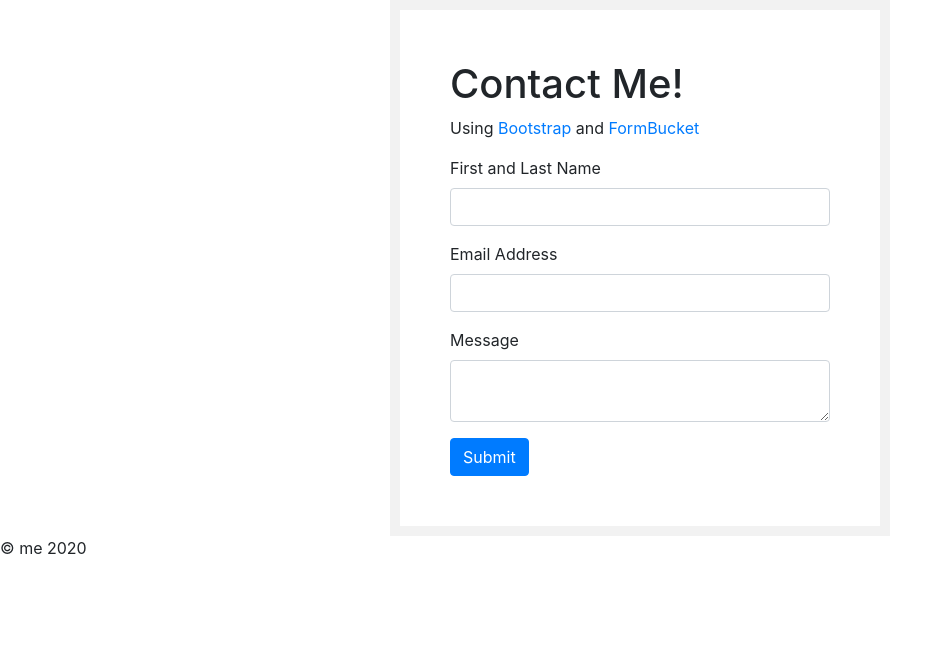
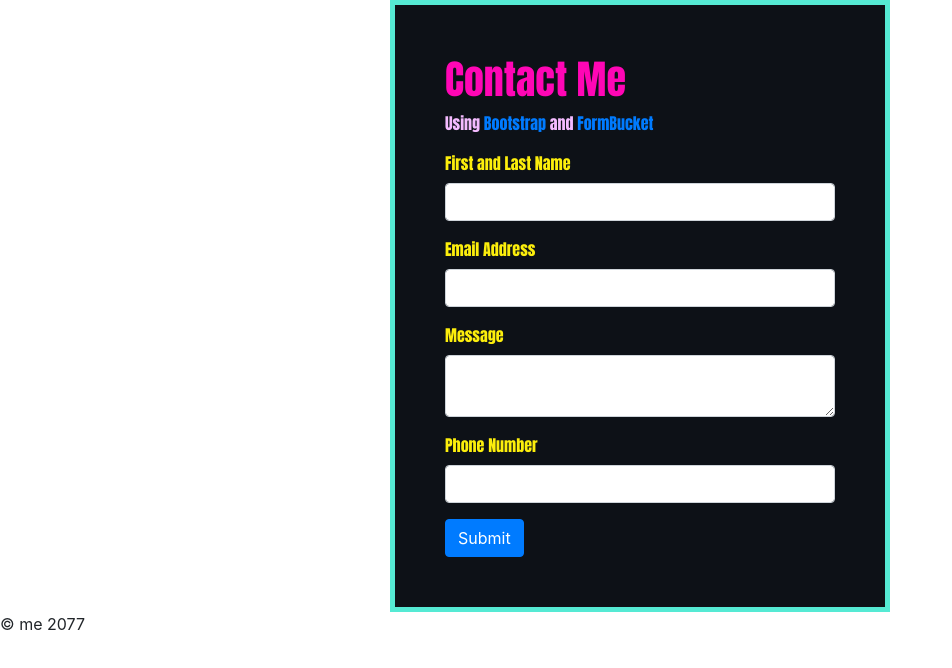
Before and after one commit to Addison00-00/UX-220-Practice-Test-2, a plain HTML site: page q3.html in a window 1280 px wide. Shown: the whole page, without its empty margins (0-952 px from the left). Drawn offline with nearby package versions, Linux system fonts and the light colour scheme.

Commit message:
Commit Q3 Changes For Now, Remember To Customize Copyright! :D

```diff
--- a/q3.html
+++ b/q3.html
@@ -5,7 +5,14 @@
     <!-- Use the script tag below to create a custom element that fixes the 2020 copyright in the footer to be the current year.
     The year should update automatically. -->
     <script>
-        // put your custom element here
+        class CopyrightYear extends HTMLElement {
+            connectedCallback() {
+                const currentYear = new Date().getFullYear();
+                this.innerHTML = `&copy; me ${2077}`;
+            }
+        }
+
+        customElements.define('copyright-year', CopyrightYear);
     </script>
     <link rel="stylesheet" href="https://cdn.jsdelivr.net/npm/bootstrap@4.5.3/dist/css/bootstrap.min.css"
         crossorigin="anonymous" />
@@ -14,9 +21,28 @@
             max-width: 500px;
             margin: auto;
             padding: 50px;
-            background: #ffffff;
-            border: 10px solid #f2f2f2;
+            background: #0d1117;
+            border: 5px solid #55ead4;
         }
+
+        .form-box h1 {
+            color: #FF06B5 !important;
+            font-family: Impact, Haettenschweiler, 'Arial Narrow Bold', sans-serif !important;
+            font-weight: 600px !important;
+        }
+
+        .form-box label {
+            color: #FCEE0C !important;
+            font-family: Impact, Haettenschweiler, 'Arial Narrow Bold', sans-serif !important;
+            font-weight: 600px !important;
+        }
+
+        .form-box p {
+            color: #F4BBFF !important;
+            font-family: Impact, Haettenschweiler, 'Arial Narrow Bold', sans-serif !important;
+            font: weight 100px !important;
+        }
+
     </style>
 </head>
 
@@ -25,7 +51,7 @@
         <section id="contact">
             <div id="contact_markdown"></div>
             <div class="form-box">
-                <h1>Contact Me!</h1>
+                <h1>Contact Me</h1>
                 <p>Using <a href="https://getbootstrap.com">Bootstrap</a> and <a
                         href="https://www.formbucket.com">FormBucket</a></p>
                 <form action="https://api.formbucket.com/f/c2K3QTQ" method="post">
@@ -41,13 +67,19 @@
                         <label for="message">Message</label>
                         <textarea class="form-control" id="message" name="Message"></textarea>
                     </div>
+                    <div class="form-group">
+                        <label for="phone">Phone Number</label>
+                        <input class="form-control" id="phone" type="tel" name="Phone" required>
+                    </div>
                     <input class="btn btn-primary" type="submit" value="Submit" />
             </div>
             </form>
         </section>
     </main>
     <footer>
-        &copy; me 2020
+        <p>
+            <copyright-year></copyright-year>
+        </p>
     </footer>
 </body>
 
```
